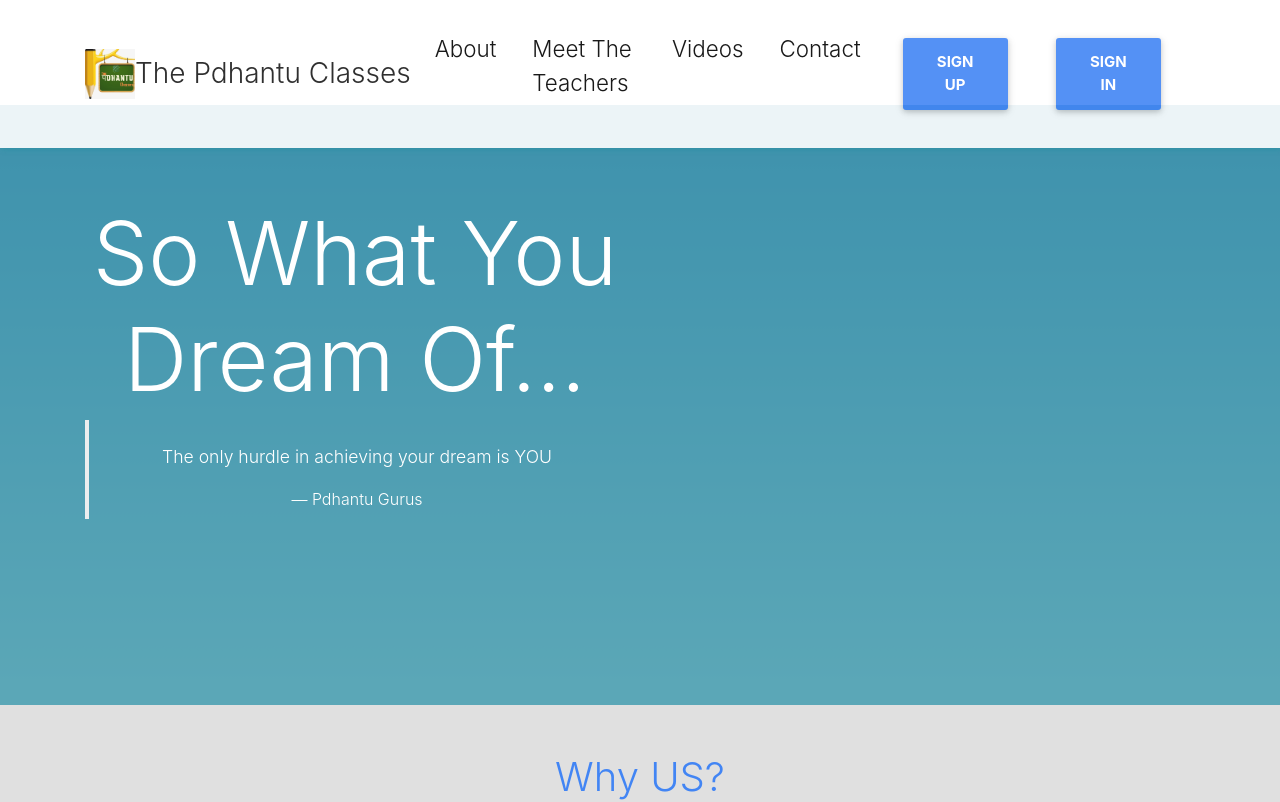
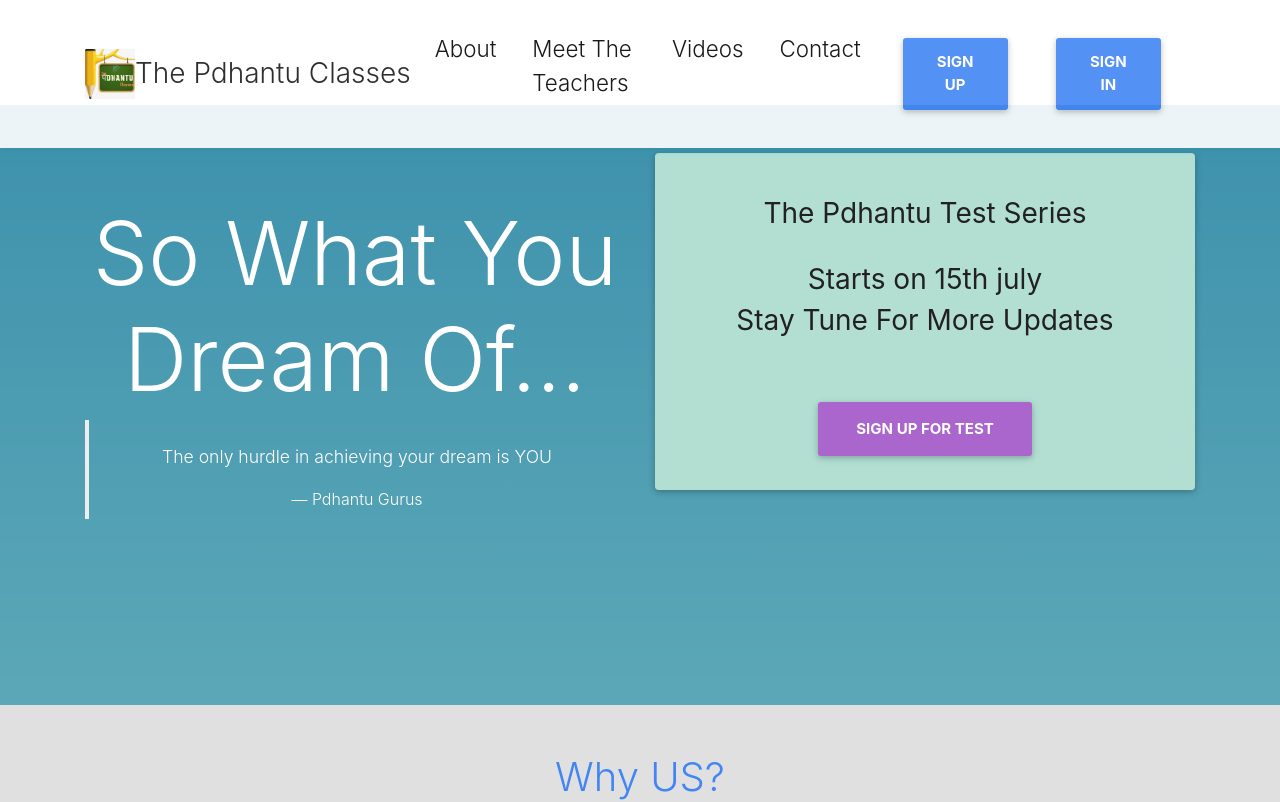
Before and after one commit to Pdhantu-Classes/Test-Series-Frontend, a React (Create React App) app: page /home in a window 1280 px wide. Shown: the top 802 px of the page. Built offline with nearby package versions, Linux system fonts and the light colour scheme; some icons are missing; what react-alert-template-basic would draw is missing.

Commit message:
ui final

```diff
--- a/src/containers/Login/index.js
+++ b/src/containers/Login/index.js
@@ -19,7 +19,7 @@ const Login = () => {
         event.preventDefault();
         setValues({ ...values, error: false, loading: true });
         signin({ login_value, password }).then(data => {
-            if (!data.isValid) {
+            if (data && !data.isValid) {
                 setValues({ ...values, error: data.message, loading: false });
             }
             else {
--- a/src/containers/auth/index.js
+++ b/src/containers/auth/index.js
@@ -26,7 +26,7 @@ export const signin = user => {
          });
  };
  export const authenticate = (data) => {
-    if (typeof window !== 'undefined') {
+    if (data && typeof window !== 'undefined') {
         localStorage.setItem('token', data.token);
         localStorage.setItem('imgUrl',data.image_url)
 
--- a/src/pages/LandingPage/Components/Showcase/index.js
+++ b/src/pages/LandingPage/Components/Showcase/index.js
@@ -1,7 +1,8 @@
 import React from 'react'
 import '../../../../css/LandingPage.css'
+import { Link } from "react-router-dom";
 function showcase(){
-   return(
+  return(
     <section id="showcase" className="py-5">
     <div className="primary-overlay text-white">
       <div className="container">
@@ -16,7 +17,17 @@ function showcase(){
             </blockquote>
 
           </div>
-          <div className="col-lg-6">
+          <div className="col-lg-6 py-5">
+          <div className="box-shadow rounded text-center  d-none d-lg-block">
+          <div class="card text-center" style={{background:'linear-gradient(90deg, rgba(2,0,36,1) 0%, rgba(0,212,255,1) 0%, rgba(179,223,211,1) 0%'}} >
+          <div class="card-body" >
+          <h3 className="p-3 text-dark py-4">The Pdhantu Test Series</h3>
+           <h3 className="text-dark">Starts on 15th july</h3>
+              <h3 className="text-dark">Stay Tune For More Updates</h3>
+            <Link to='/signup' className='nav-link' ><button className="btn btn-secondary btn-lg mt-5">Sign Up For Test</button></Link>
+          </div>
+        </div>
+        </div>
 
           </div>
         </div>
```
